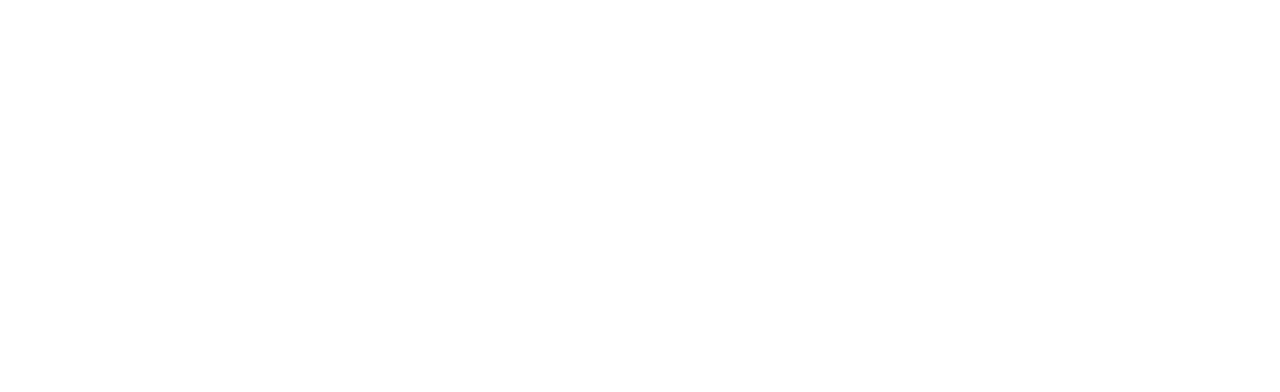
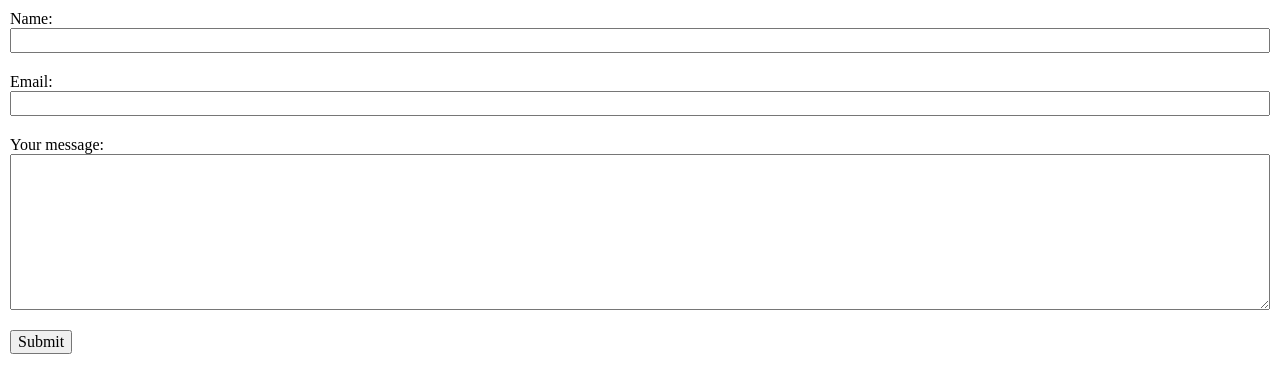
Before and after one commit to ryaeng/thinkful-html-forms-assessment, a plain HTML site: page index.html in a window 1280 px wide. Drawn offline with nearby package versions, Linux system fonts and the light colour scheme.

Commit message:
Add content. Modify CSS to match assessment example.

```diff
--- a/index.html
+++ b/index.html
@@ -12,7 +12,36 @@
     <link href="style.css" rel="stylesheet" type="text/css" />
   </head>
   <body>
+    <form>
+      <div>
+        <label for="name">Name:</label>
+        <input
+          id="name"
+          type="text"
+          name="name"
+        />
+      </div>
 
+      <div>
+        <label for="email">Email:</label>
+        <input
+          id="email"
+          type="text"
+          name="email"
+        />
+      </div>
+
+      <div>
+        <label for="form-message">Your message:</label>
+        <textarea
+          id="form-message"
+          name="message"
+          maxlength="200"
+        ></textarea>
+      </div>
+
+      <button type="submit">Submit</button>
+    </form>
 
     <script src="script.js"></script>
   </body>
--- a/style.css
+++ b/style.css
@@ -2,3 +2,18 @@ html {
   height: 100%;
   width: 100%;
 }
+
+body form div {
+  display: flex;
+  flex-direction: column;
+  padding: 10px;
+}
+
+body form div textarea {
+  height: 150px;
+}
+
+body form button {
+  margin-left: 10px;
+  margin-top: 10px;
+}
```
